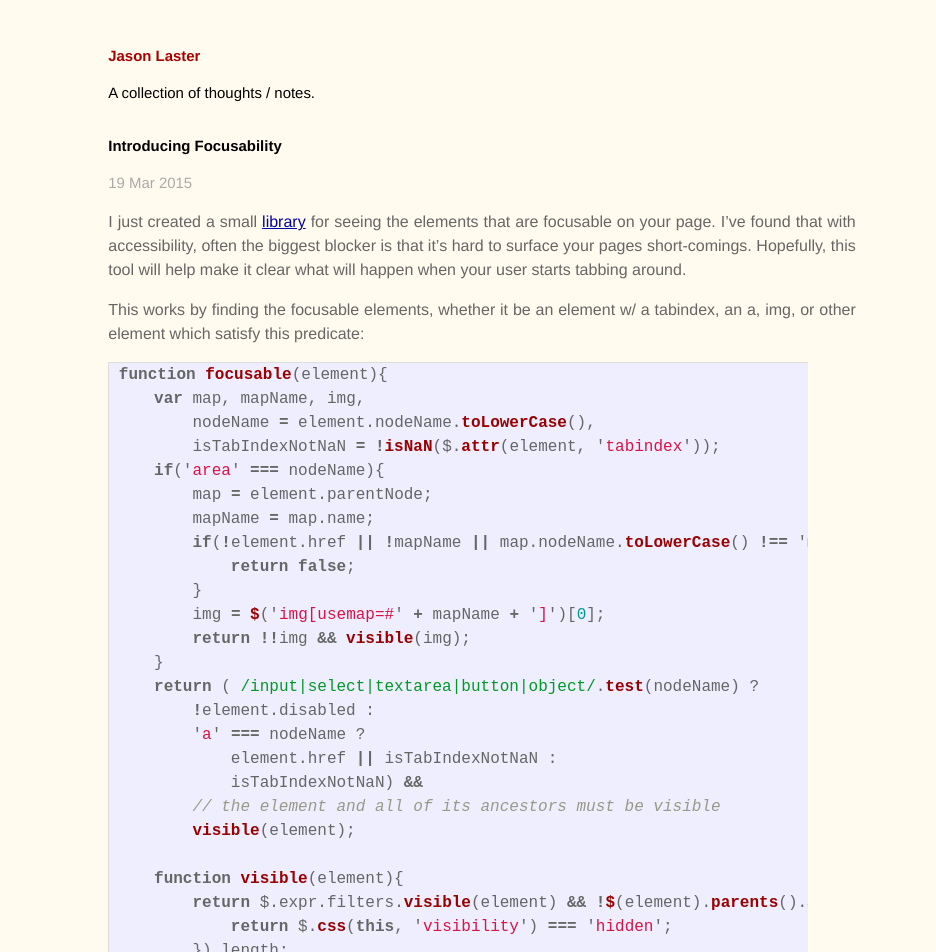
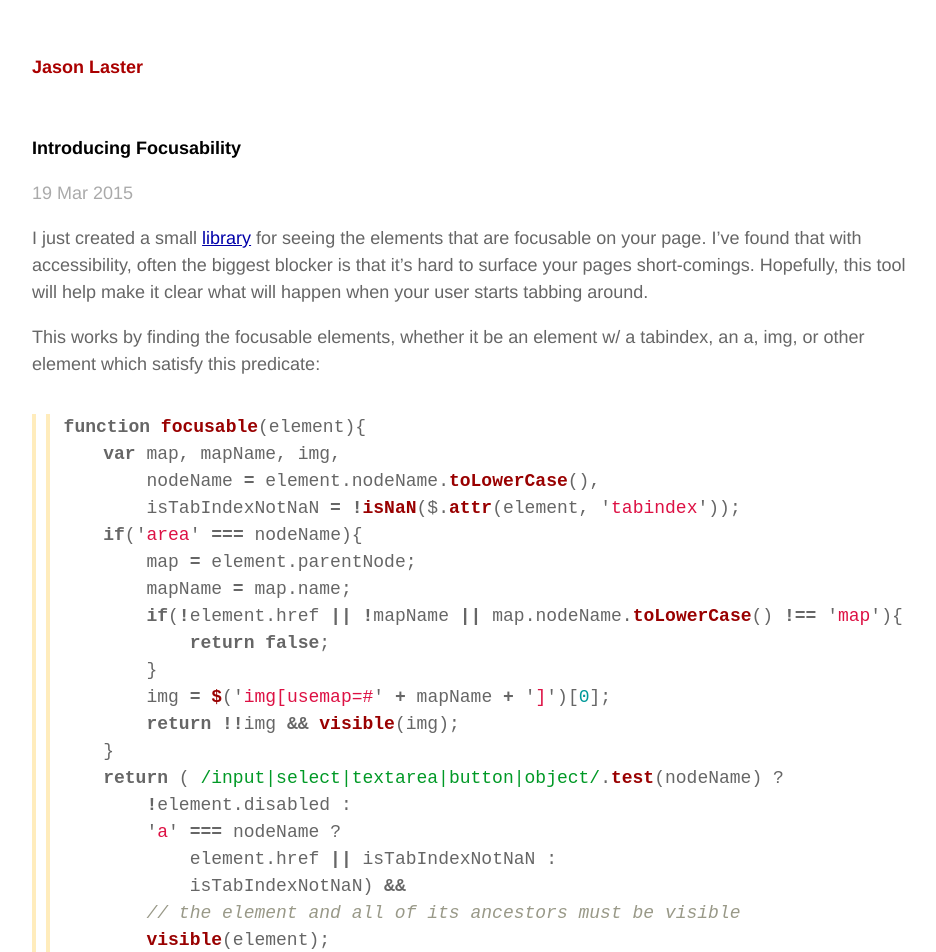
Before and after one commit to jasonLaster/jasonLaster.github.io, a Jekyll site: the page built from _posts/2015-03-19-introducing-focusability.markdown, in a window 1280 px wide. Shown: the top 952 px of the page, without its empty margins (158-1094 px from the left). Built offline with Jekyll 4.4.1, drawn with Linux system fonts in a browser that asks for light colours; Markdown is read by kramdown in place of the engine named in the settings; some of the changed text lies outside the part shown.

Commit message:
style updates

```diff
--- a/_config.yml
+++ b/_config.yml
@@ -1,7 +1,7 @@
 name: Jason Laster
 markdown: redcarpet
 pygments: true
-description: A collection of thoughts / notes.
+description:
 url: http://jasonlaster.github.io/
 syntax-highlighting:
   enabled : true
--- a/css/main.css
+++ b/css/main.css
@@ -15,9 +15,9 @@ html, body {
 }
 
 body {
-  background-color: #FFFBEE;
-  font: 13.34px Helvetica, Arial, sans-serif;
-  font-size: small;
+  /*background-color: #FFFBEE;*/
+  font: 18px Helvetica, Arial, sans-serif;
+  font-weight: 200;
   text-align: center;
 }
 
@@ -59,7 +59,7 @@ h1, h2, h3, h4, h5, h6 {
   /*****************************************************************************/
 
   .site {
-    font-size: 115%;
+    font-size: 1;
     text-align: justify;
     width: 50em;
     margin: 3em auto 2em;
@@ -101,7 +101,7 @@ h1, h2, h3, h4, h5, h6 {
   }
 
   .site .footer {
-    font-size: 80%;
+    font-size: .8em;
     color: #666;
     border-top: 4px solid #eee;
     margin-top: 2em;
@@ -135,11 +135,10 @@ h1, h2, h3, h4, h5, h6 {
 
   .post {
     color: #666;
-    font-size: 1rem;
-    line-height: 1.5rem;
+    font-size: 1em;
+    line-height: 1.5em;
+    text-align: left;
   }
-
-
 
   .post h4, .post h5, .post h3 {
     margin: 1em 0;
@@ -156,8 +155,6 @@ h1, h2, h3, h4, h5, h6 {
 
   /* standard */
   .post pre {
-    border: 1px solid #ddd;
-    background-color: #eef;
     padding: 0 .4em;
   }
 
@@ -166,8 +163,6 @@ h1, h2, h3, h4, h5, h6 {
   }
 
   .post code {
-    border: 1px solid #ddd;
-    background-color: #eef;
     padding: 0 .2em;
   }
 
@@ -187,7 +182,8 @@ h1, h2, h3, h4, h5, h6 {
   }
 
   .post .highlight {
-    width: 700px;
-    overflow-x: scroll;
-    background: #EEF;
+    width: 800px;
+    margin: 2em 0;
+    border-left: 4px solid rgba(255, 220, 128, 0.53);
+    padding-left: 10px;
   }
```
